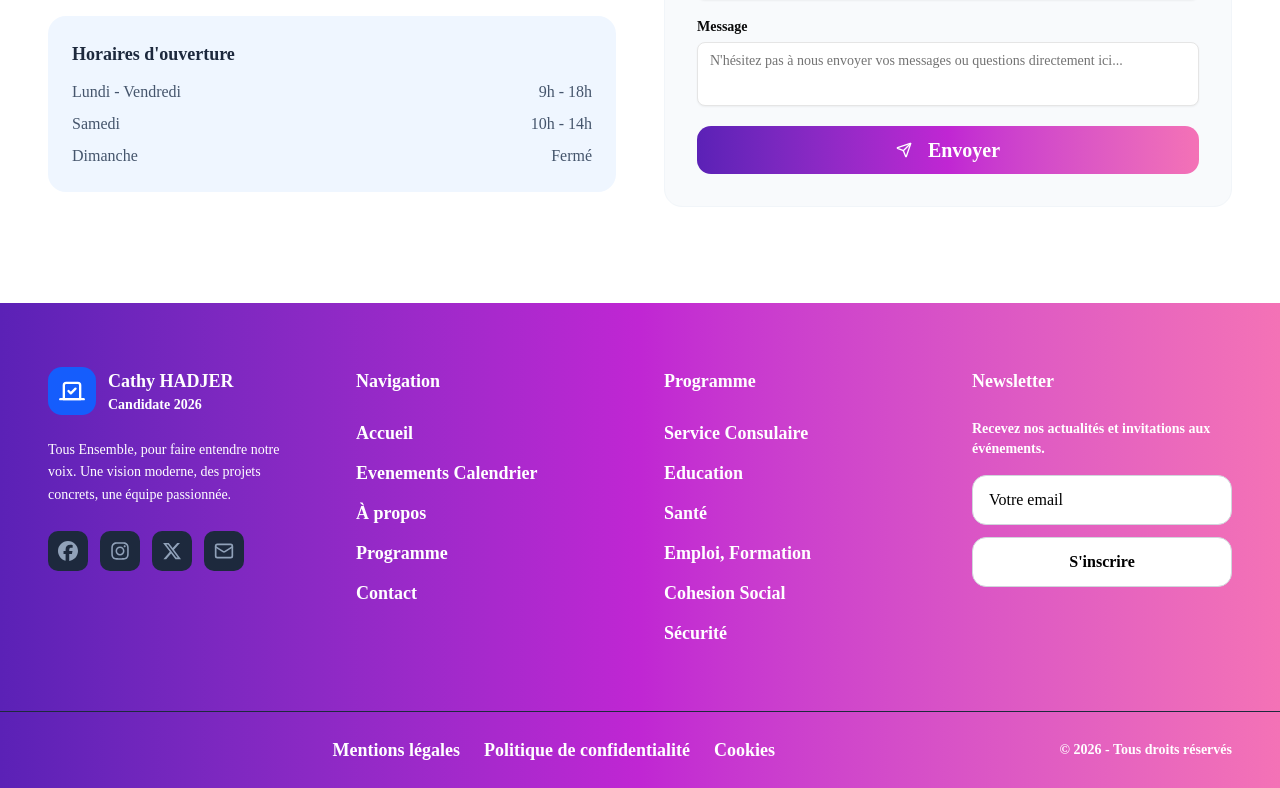
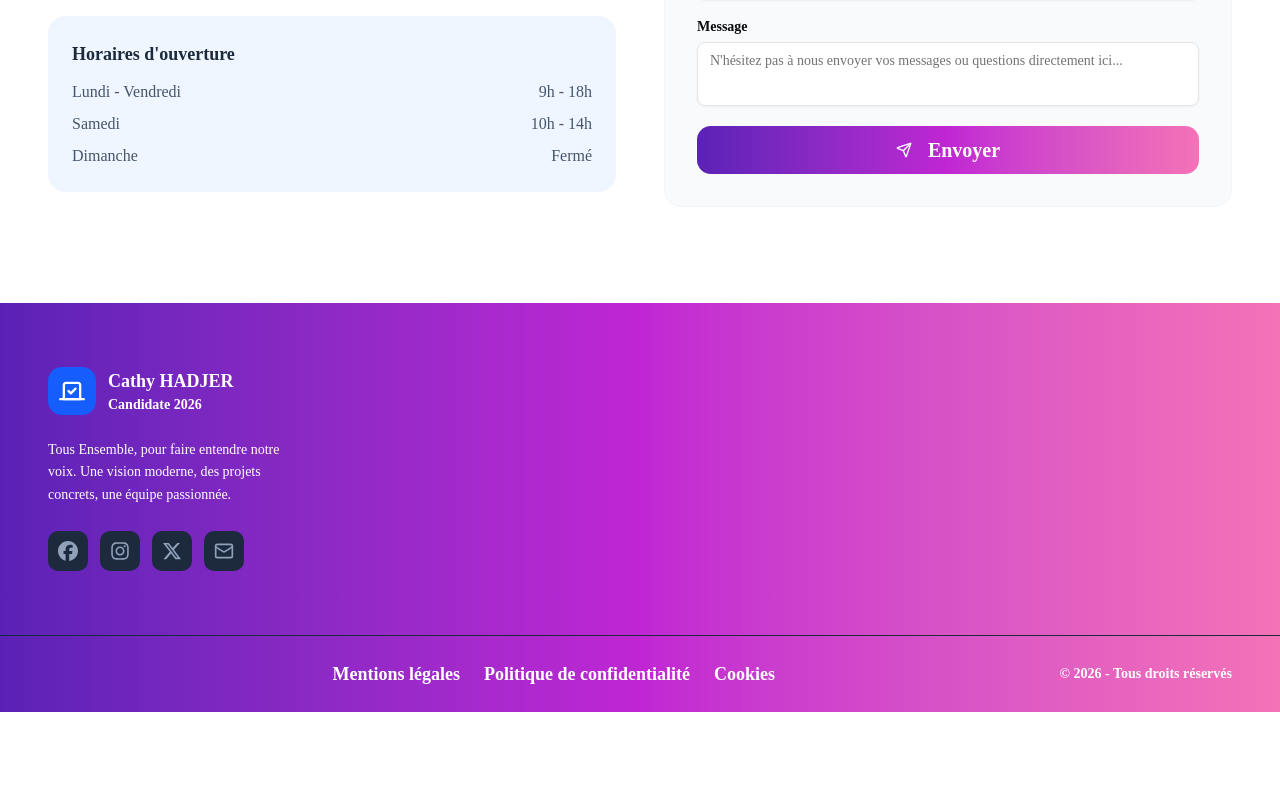
Before and after one commit to ngtamian/hadjer_election, a Next.js app: page / in a window 1280 px wide. Shown: the part 6261-7049 px from the top of the page. After the commit the page ends 6973 px from the top, so only its background shows below. Built offline with nearby package versions, Linux system fonts and the light colour scheme.

Commit message:
mise à jour footer commit

```diff
--- a/sections/Footer.tsx
+++ b/sections/Footer.tsx
@@ -84,7 +84,7 @@ export function Footer() {
           </div>
 
           {/* Navigation */}
-          <div>
+          {/* <div>
             <h3 className="font-semibold text-lg mb-6">Navigation</h3>
             <ul className="space-y-3">
               {footerLinks.navigation.map((link) => (
@@ -99,10 +99,10 @@ export function Footer() {
                 </li>
               ))}
             </ul>
-          </div>
+          </div> */}
 
           {/* Programme */}
-          <div>
+          {/* <div>
             <h3 className="font-semibold text-lg mb-6">Programme</h3>
             <ul className="space-y-3">
               {footerLinks.programme.map((link, index) => (
@@ -116,10 +116,10 @@ export function Footer() {
                 </li>
               ))}
             </ul>
-          </div>
+          </div> */}
 
           {/* Newsletter */}
-          <div>
+          {/* <div>
             <h3 className="font-semibold text-lg mb-6">Newsletter</h3>
             <p className="text-white font-bold text-sm mb-4">
               Recevez nos actualités et invitations aux événements.
@@ -136,7 +136,7 @@ export function Footer() {
                 S'inscrire
               </button>
             </form>
-          </div>
+          </div> */}
         </div>
       </div>
 
```
